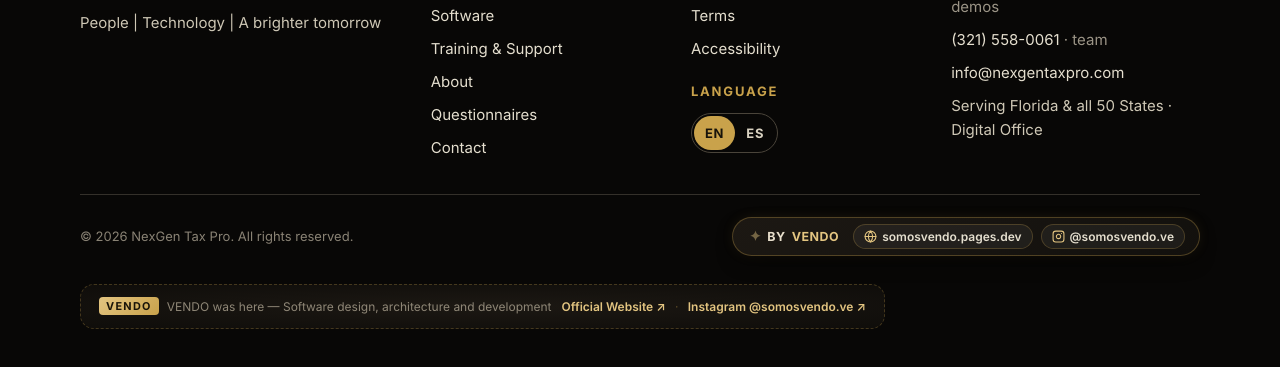
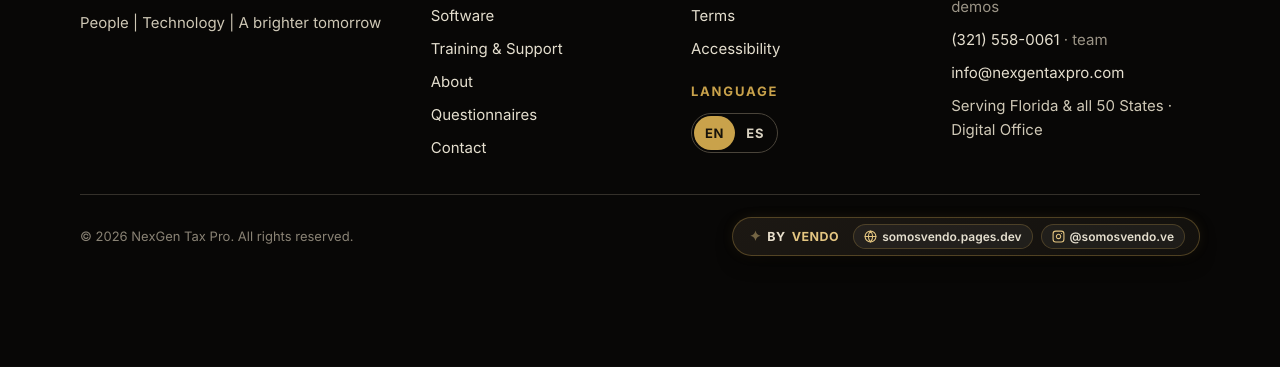
Before and after one commit to ItsJolex3630/nexgen-tax-pro, a plain HTML site: page index.html in a window 1280 px wide. Shown: the part 9190-9557 px from the top of the page. Drawn offline with Linux system fonts and the light colour scheme.

Commit message:
fix(footer): remove redundant wmk-vendo box and preserve sleek By VENDO pill badge

```diff
--- a/index.html
+++ b/index.html
@@ -315,15 +315,8 @@ footer.ft{background:#080706;color:#cfc8b6;padding:56px 0 calc(110px + env(safe-
 .ft-vendo-a:hover{background:rgba(201,162,75,.18);color:#fff;border-color:var(--gold-hi);text-decoration:none}
 .ft-vendo-a svg{width:13px;height:13px;color:var(--gold-hi);flex:none}
 
-/* Marca de autoría final "Vendo estuvo aquí" */
-.wmk-vendo{grid-column:1/-1;margin-top:14px;padding:12px 18px;border-radius:14px;background:radial-gradient(ellipse at 50% 50%,#1c1813 0%,#0f0d0a 100%);border:1px dashed rgba(201,162,75,.28);display:flex;flex-wrap:wrap;align-items:center;justify-content:space-between;gap:10px;font-size:.75rem;color:#8f8777}
-.wmk-vendo p{margin:0;display:flex;align-items:center;gap:8px}
-.wmk-badge{font:800 .68rem var(--sans);letter-spacing:.12em;text-transform:uppercase;color:#181308;background:linear-gradient(135deg,var(--gold-hi),var(--gold));border-radius:4px;padding:2px 7px}
-.wmk-vendo a{color:var(--gold-hi);text-decoration:none;font-weight:600}
-.wmk-vendo a:hover{text-decoration:underline}
 @media(max-width:760px){
   .ft .fine{flex-direction:column;align-items:flex-start}
-  .wmk-vendo{flex-direction:column;align-items:flex-start}
 }
 /* inner page hero */
 .ph-hero{padding:62px 0 54px;background:radial-gradient(800px 340px at 85% 0,#2a2317,#0c0b09 68%)}
@@ -1320,14 +1313,6 @@ dialog{border:0;padding:0;background:transparent;max-width:none;max-height:none}
       <svg viewBox="0 0 24 24" fill="none" stroke="currentColor" stroke-width="2" stroke-linecap="round" stroke-linejoin="round" aria-hidden="true"><rect x="2" y="2" width="20" height="20" rx="5" ry="5"/><path d="M16 11.37A4 4 0 1 1 12.63 8 4 4 0 0 1 16 11.37z"/><line x1="17.5" y1="6.5" x2="17.51" y2="6.5"/></svg>
       <span>@somosvendo.ve</span>
      </a>
-    </div>
-   </div>
-   <div class="wmk-vendo" role="note">
-    <p><span class="wmk-badge">VENDO</span> <span data-i18n="wmk.here">VENDO estuvo aquí — Diseño, arquitectura y desarrollo de software</span></p>
-    <div>
-     <a href="https://somosvendo.pages.dev/" target="_blank" rel="noopener noreferrer" data-i18n="wmk.web">Sitio Web Oficial ↗</a>
-     <span style="margin:0 6px;color:rgba(201,162,75,.4)">·</span>
-     <a href="https://www.instagram.com/somosvendo.ve/" target="_blank" rel="noopener noreferrer" data-i18n="wmk.ig">Instagram @somosvendo.ve ↗</a>
     </div>
    </div>
   </div>
```
